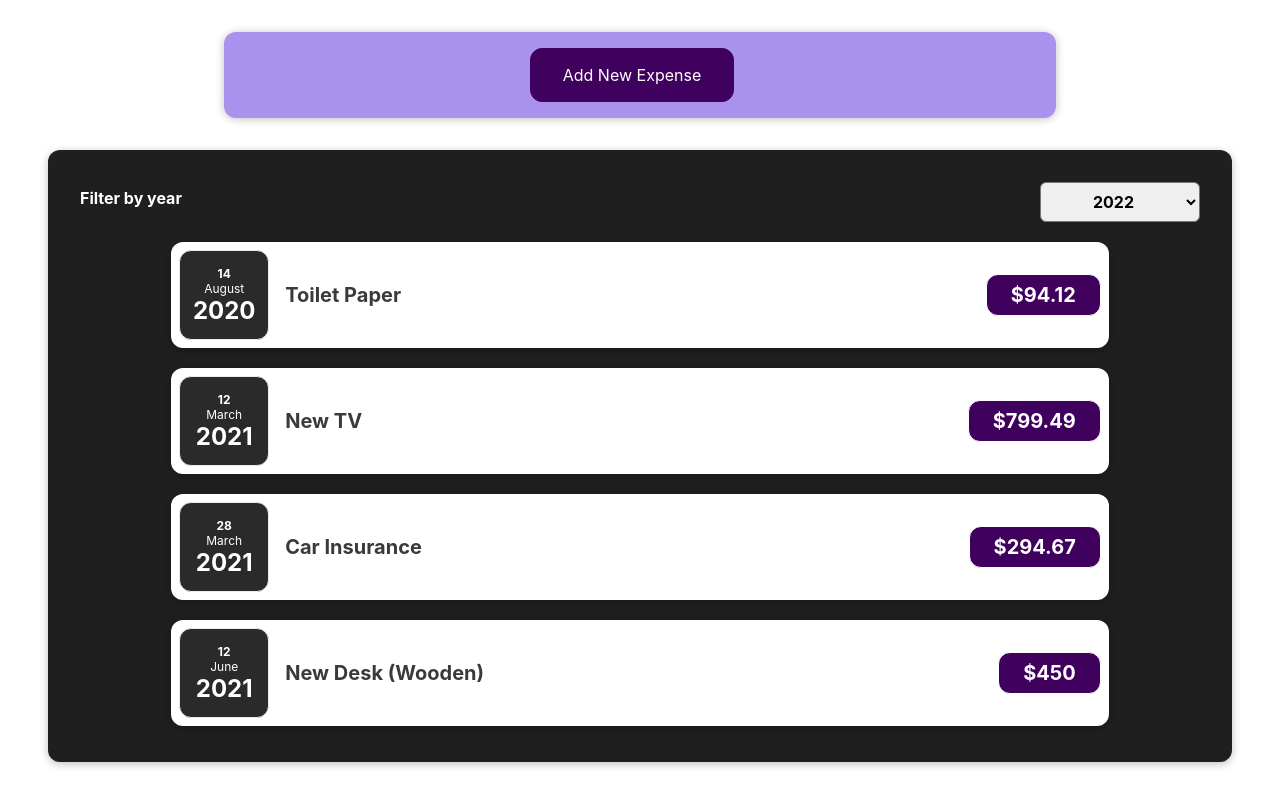
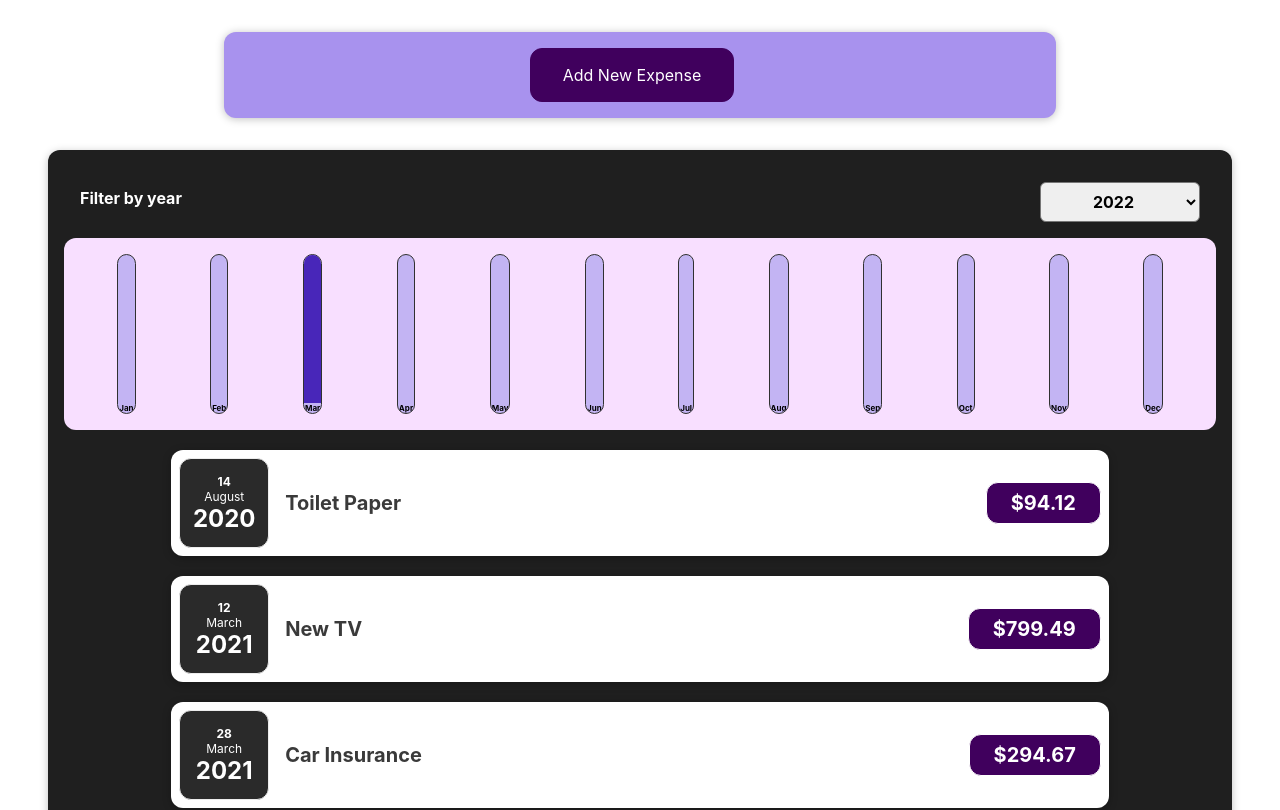
Before and after one commit to anusha-c18/React.js, a React (Create React App) app in the folder react-basics/: page / in a window 1280 px wide. Shown: the top 810 px of the page. Built offline with nearby package versions, Linux system fonts and the light colour scheme.

Commit message:
Added dynamic expense bars

```diff
--- a/react-basics/src/components/Chart/Chart.js
+++ b/react-basics/src/components/Chart/Chart.js
@@ -2,19 +2,21 @@
 import "./Chart.css";
 import ChartBar from "./ChartBar";
 
-function Chart(props) {
+const Chart = (props) => {
+  const dataPointValues = props.dataPoints.map((dataPoint) => dataPoint.value); //extracting expenses of each month
+  const totalMaximum = Math.max(...dataPointValues); //converting array to list using spread operator
   return (
     <div className="chart">
-      {props.daraPoints.map((dataPoint) => (
+      {props.dataPoints.map((dataPoint) => (
         <ChartBar
           key={dataPoint.label}
           value={dataPoint.value}
-          maxValue={null}
+          maxValue={totalMaximum}
           label={dataPoint.label}
         ></ChartBar>
       ))}
     </div>
   );
-}
+};
 
 export default Chart;
--- a/react-basics/src/components/Chart/ChartBar.js
+++ b/react-basics/src/components/Chart/ChartBar.js
@@ -4,7 +4,7 @@
 function ChartBar(props) {
   let barFillHeight = "0%";
 
-  if (props.max > 0) {
+  if (props.maxValue > 0) {
     barFillHeight = Math.round(props.value / props.maxValue) * 100 + "%";
   }
 
@@ -13,7 +13,7 @@
       <div className="chart-bar__inner">
         <div
           className="chart-bar__fill"
-          style={{ height: barFillHeight, backgroundColor: "red" }}
+          style={{ height: barFillHeight }}
         ></div>
         <div className="chart-bar__label">{props.label}</div>
       </div>
--- a/react-basics/src/components/Expenses/Expenses.js
+++ b/react-basics/src/components/Expenses/Expenses.js
@@ -4,6 +4,7 @@
 import Card from "../UI/Card";
 import ExpenseFilter from "./ExpenseFilter";
 import ExpensesList from "./ExpensesList";
+import ExpensesChart from "./ExpensesChart";
 
 function Expenses(props) {
   const [enteredYear, setEnteredYear] = useState("");
@@ -22,6 +23,7 @@
     <Card className="expenses">
       <ExpenseFilter selected={enteredYear} onYearChange={setYearFilter} />
       {/* dynamically rendering content using the array of objects in app.js */}
+      <ExpensesChart expenses={filteredYears}></ExpensesChart>
       <ExpensesList items={props.items} />
     </Card>
   );
--- /dev/null
+++ b/react-basics/src/components/Expenses/ExpensesChart.js
@@ -0,0 +1,28 @@
+import React from "react";
+import Chart from "../Chart/Chart";
+
+function ExpensesChart(props) {
+  const chartDataPoints = [
+    { label: "Jan", value: 0 },
+    { label: "Feb", value: 0 },
+    { label: "Mar", value: 0 },
+    { label: "Apr", value: 0 },
+    { label: "May", value: 0 },
+    { label: "Jun", value: 0 },
+    { label: "Jul", value: 0 },
+    { label: "Aug", value: 0 },
+    { label: "Sep", value: 0 },
+    { label: "Oct", value: 0 },
+    { label: "Nov", value: 0 },
+    { label: "Dec", value: 0 },
+  ];
+
+  for (const expense of props.expenses) {
+    const expenseMonth = expense.date.getMonth(); //jan-0, feb-1,...
+    chartDataPoints[expenseMonth].value += expense.amount;
+  }
+
+  return <Chart dataPoints={chartDataPoints} />;
+}
+
+export default ExpensesChart;
--- a/react-basics/src/components/Expenses/ExpensesList.js
+++ b/react-basics/src/components/Expenses/ExpensesList.js
@@ -6,7 +6,6 @@
   if (props.items.length === 0) {
     return <h2 className="expenses-list__fallback">Found no expenses.</h2>;
   }
-  console.log("from lists: ", props.items);
   return (
     <ul className="expenses-list">
       {props.items.map((expense) => (
```
